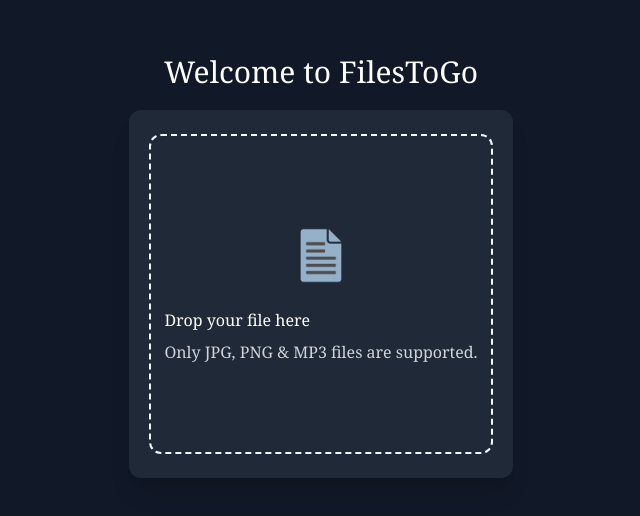
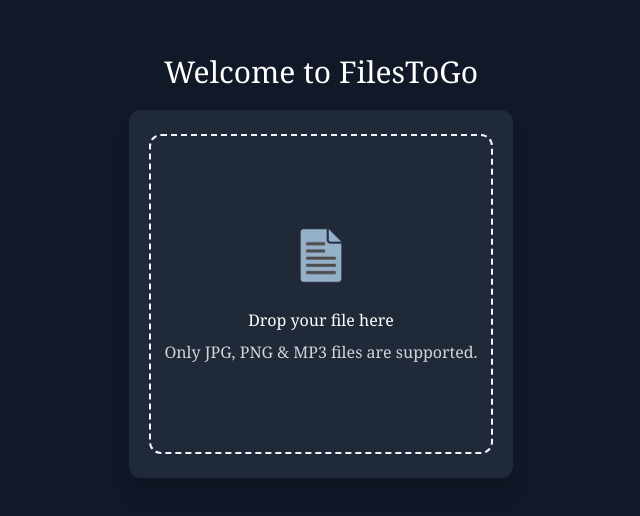
Before and after one commit to forreya/file-sharing-site, a Next.js app in the folder client/: page / in a window 1280 px wide. Shown: the part 144-660 px from the top of the page, without its empty margins (319-959 px from the left). Built offline with nearby package versions, Linux system fonts and the light colour scheme.

Commit message:
Fixed DropZone bug

```diff
--- a/client/src/components/DropZone.tsx
+++ b/client/src/components/DropZone.tsx
@@ -18,6 +18,11 @@ const DropZone:FunctionComponent<{setFile:Dispatch<any>}> = ({setFile}) => {
       }
   });
 
+  let borderColor;
+  if (isDragAccept) {borderColor = "border-green-500"}
+  else if (isDragReject) {borderColor = "border-green-500"}
+  else {borderColor = "border-yellow-light"}
+
   return (
     <div className='pt-3 pb-6 px-2 w-full '>
       <div {...getRootProps()} className= "w-full h-80 rounded-md cursor-pointer focus:outline-none ">
@@ -25,9 +30,7 @@ const DropZone:FunctionComponent<{setFile:Dispatch<any>}> = ({setFile}) => {
 
         <div
           className={
-            "flex flex-col items-center justify-center border-2 border-dashed border-yellow-light rounded-xl h-full space-y-3 " +
-            (isDragReject ? "border-red-500 " : "") +
-            (isDragAccept ? "border-green-500 " : "")
+            `flex flex-col items-center justify-center text-center border-2 border-dashed ${borderColor} rounded-xl h-full space-y-3`
           }
         >
 
@@ -36,7 +39,12 @@ const DropZone:FunctionComponent<{setFile:Dispatch<any>}> = ({setFile}) => {
                className='h-16 w-16'>
           </img>
 
-          { isDragReject ? <p>Sorry... only JPG, PNG and MP3 files are supported.</p>
+          { isDragReject ?
+            <div className='mt-10'>
+              <p>
+                Sorry... only JPG, PNG and MP3 files are supported.
+              </p>
+            </div>
           :
           <div>
             <p className='mt-2'>Drop your file here</p>
```
